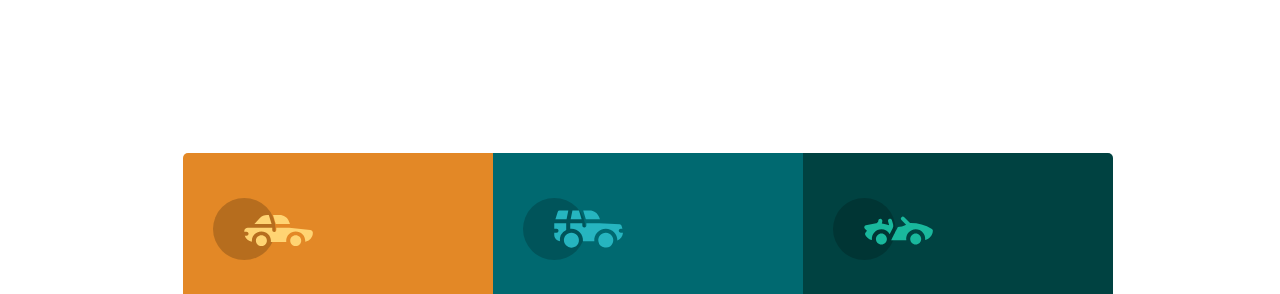
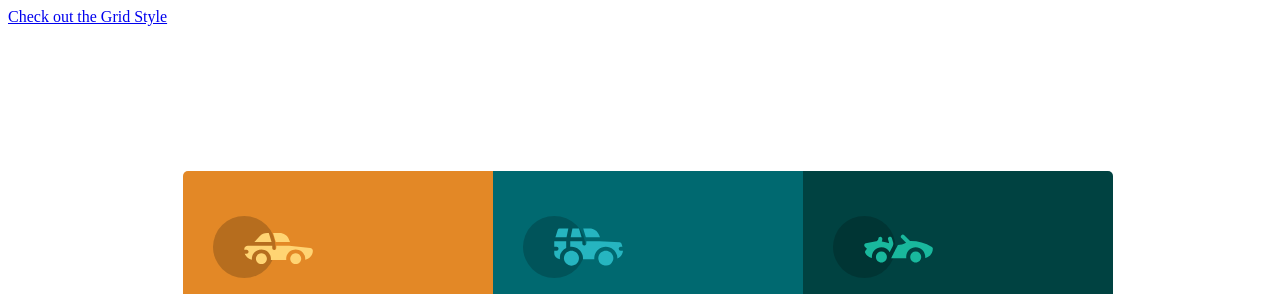
Before and after one commit to codeplayer12/flexgrid, a plain HTML site: page index.html in a window 1280 px wide. Shown: the top 294 px of the page. Drawn offline with Linux system fonts and the light colour scheme; a web font is replaced by a local one.

Commit message:
Added grid link

```diff
--- a/index.html
+++ b/index.html
@@ -8,6 +8,7 @@
     <title>Grid Layout</title>
   </head>
   <body>
+    <a href='./grid.html'>Check out the Grid Style</a>
     <div class="flex-container">
       <div class="flex-item flex-item1">
         <img src="./images/icon-sedans.svg" alt="" />
```
